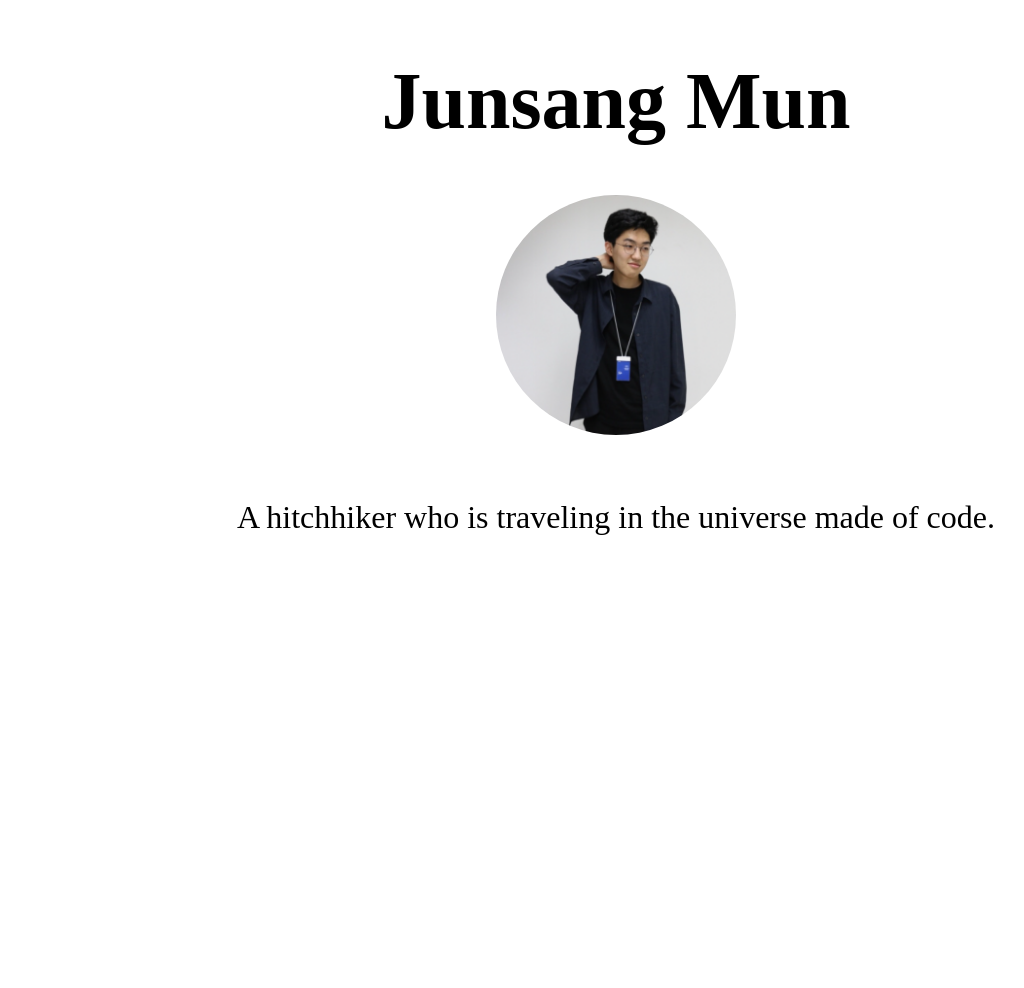
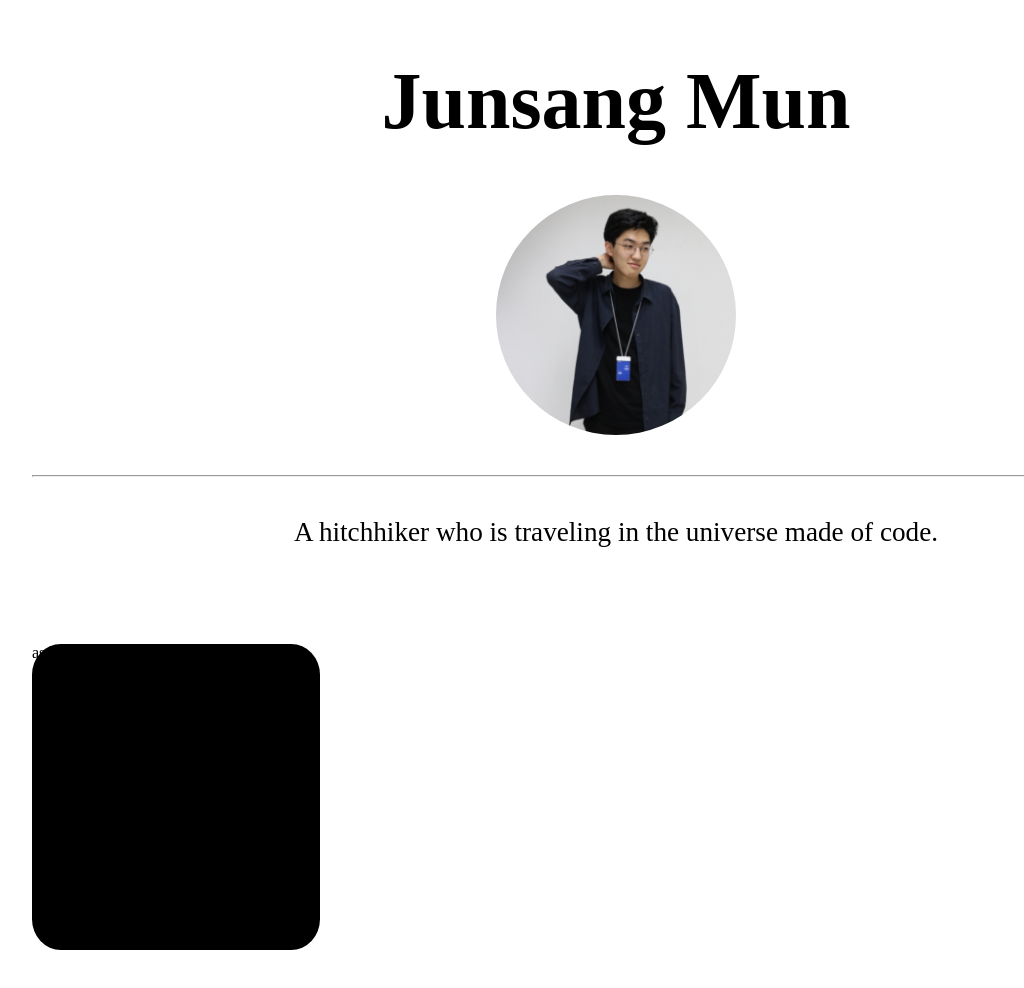
Before and after one commit to Junsang-Mun/insta_link, a plain HTML site: page index.html in a window 1280 px wide. Shown: the whole page, without its empty margins (24-1048 px from the left). Before the commit the page ends 800 px from the top, so only its background shows below. Drawn offline with Linux system fonts and the light colour scheme; a web font is replaced by a local one.

Commit message:
링크 부분 작업중

```diff
--- a/index.css
+++ b/index.css
@@ -18,6 +18,11 @@ body {
 
 .f_light {
     font-weight: 200;
+}
+
+.line {
+    width: 100%;
+    color: black;
 }
 
 .padding {
@@ -47,9 +52,26 @@ body {
 }
 
 .description_tldr {
-    font-size: 2rem;
+    font-size: 1.7rem;
     text-align: center;
 }
 
-.link_container {
+.linkbox {
+    display: grid;
+    grid-template-columns: repeat(2, 1fr 1fr);
+    gap: 0.3rem;
+    justify-content: center;
+    align-content: center;
 }
+
+.linkitem {
+    width: 100%;
+    padding-bottom: 100%;
+    border-radius: 10%;
+}
+
+.link_gh {
+    background-color: black;
+    grid-column: 1 / 1;
+    grid-row: 1 / 1;
+}
--- a/index.html
+++ b/index.html
@@ -16,11 +16,18 @@
             ></div>
         </div>
         <div class="padding"></div>
+        <hr class="line" />
         <div class="padding"></div>
         <div class="flexbox">
             <div class="description_tldr f_light">
                 A hitchhiker who is traveling in the universe made of code.
             </div>
         </div>
+        <div class="padding"></div>
+        <div class="padding"></div>
+        <div class="padding"></div>
+        <div class="linkbox">
+            <div class="linkitem link_gh">asdf</div>
+        </div>
     </body>
 </html>
```
